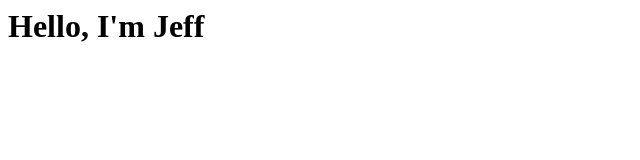
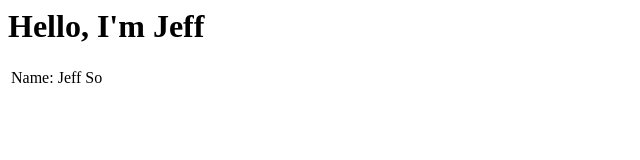
Before and after one commit to jxff-so/jxff-so.github.io, a plain HTML site: page index.html in a window 1280 px wide. Shown: the whole page, without its empty margins (0-640 px from the left). Drawn offline with Linux system fonts and the light colour scheme.

Commit message:
Update index.html

```diff
--- a/index.html
+++ b/index.html
@@ -1 +1,8 @@
 <h1>Hello, I'm Jeff</h1>
+
+<table>
+  <tr>
+    <td>Name:</td>
+    <td>Jeff So</td>
+  </tr>
+</table>
```
